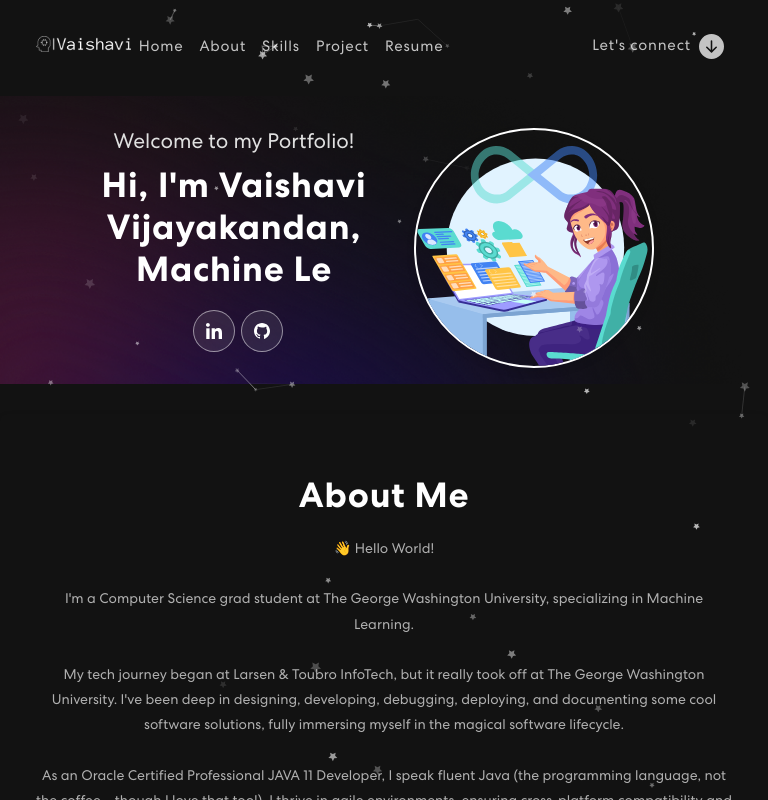
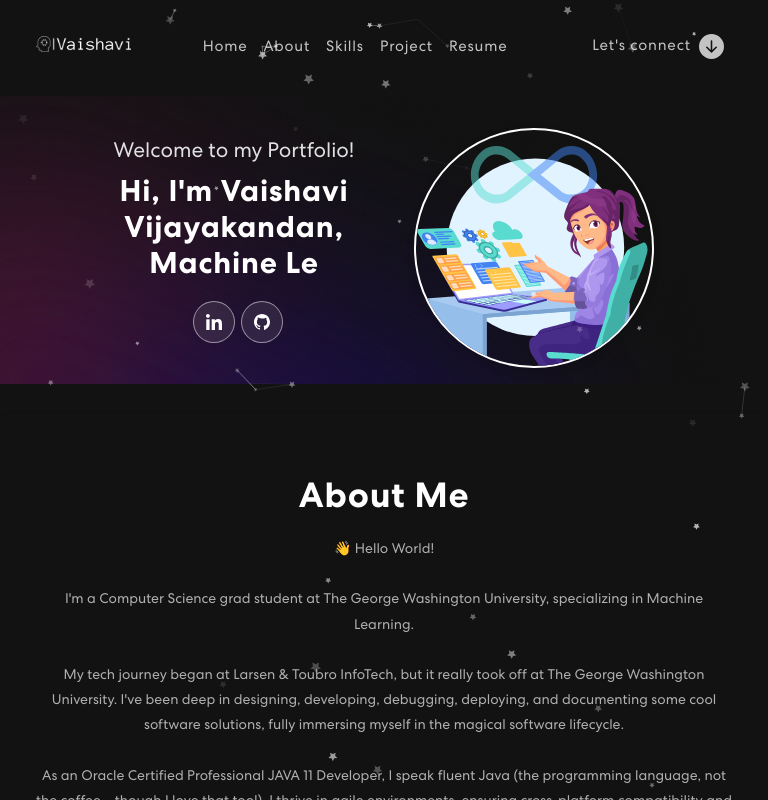
Before and after one commit to vaishavi/Vaishavi_Vijayakandan, a React (Create React App) app: page / in a window 768 px wide. Shown: the top 800 px of the page. Built offline with nearby package versions, Linux system fonts and the light colour scheme.

Commit message:
Navbar margin fix

```diff
--- a/src/App.css
+++ b/src/App.css
@@ -1154,11 +1154,15 @@ nav.navbar .navbar-toggler[aria-expanded="true"] .navbar-toggler-icon {
     width: 95px;
   }
   #basic-navbar-nav{
-    margin-left: 1rem;
+    margin-left: 5rem;
 
   }
   .nav.navbar .navbar-nav .nav-link.navbar-link {
     padding: 0px;
+  }
+
+  .banner{
+    padding: 3rem;
   }
 
  .navbar .nav-link {
@@ -1217,7 +1221,7 @@ nav.navbar .navbar-toggler[aria-expanded="true"] .navbar-toggler-icon {
   }
 
   .banner h2 {
-    font-size: 35px;
+    font-size: 30px;
   }
 
   .banner h3 {
```
